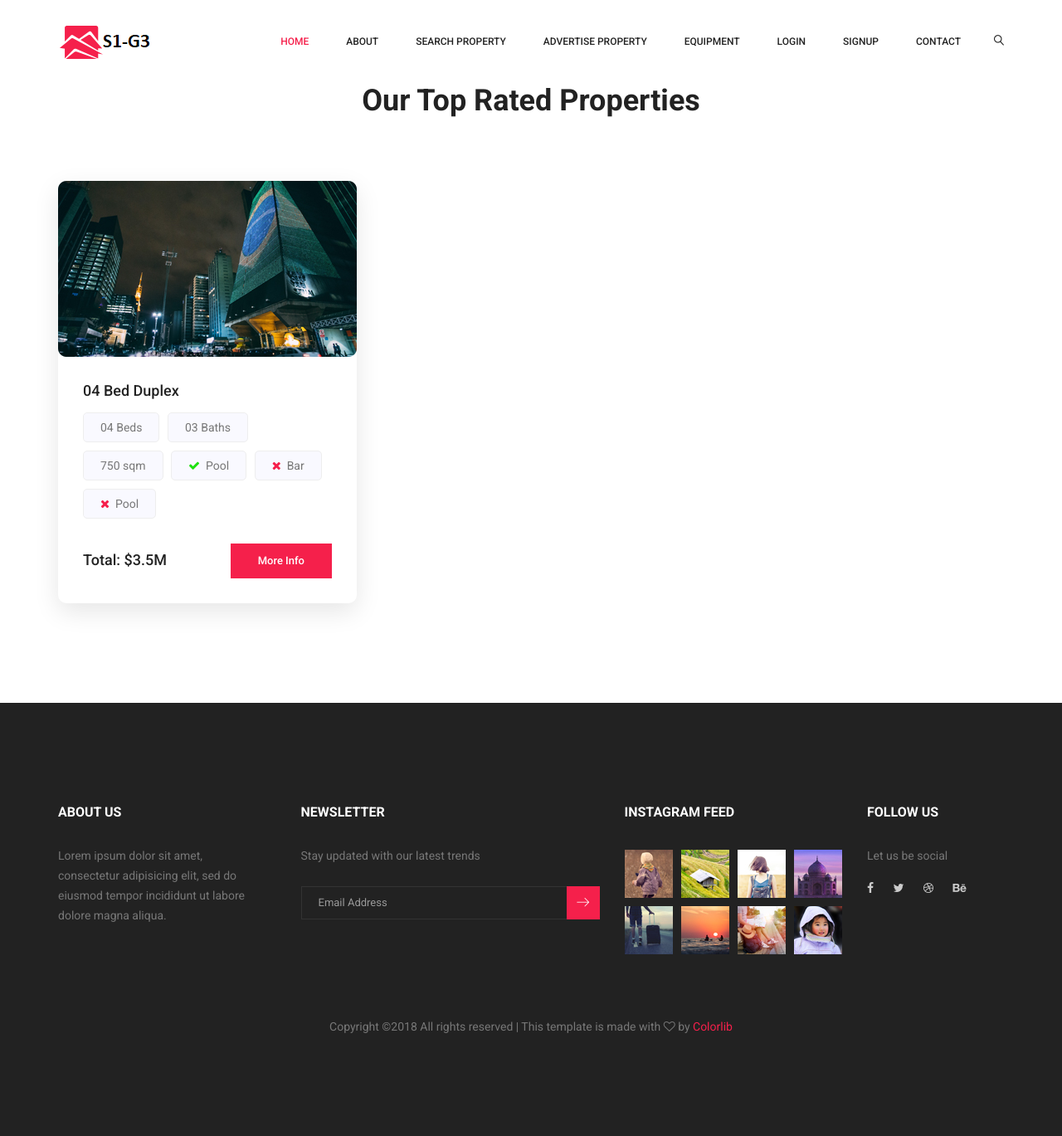
After one commit to internetteam3/myapp, a Django app: page /eproperty/advertisement/ in a window 1280 px wide. The commit adds this page. Shown: the whole page at 83% size. Run offline with Django 3.2, Linux system fonts and the light colour scheme; data comes from the database, SQL or seed files in the repository; both versions use the stored data as it was after the commit; some libraries are stand-ins or nearby versions.

Commit message:
developing advertising

```diff
--- a/eproperty/models.py
+++ b/eproperty/models.py
@@ -100,7 +100,7 @@ class Property(models.Model):
 #done-Bj
 class PropertyImages(models.Model):
     propertyImageID = models.AutoField(primary_key=True)
-    propertyID = models.ForeignKey(Property, on_delete=models.DO_NOTHING)
+    propertyID = models.ForeignKey(Property, on_delete=models.DO_NOTHING, related_name='propImg')
     propertyImage = models.ImageField(blank=True, null=True)
     propertyImageDescription = models.TextField()
 
--- /dev/null
+++ b/eproperty/templates/eproperty/Advertisement.html
@@ -0,0 +1,51 @@
+{% extends "template.html" %}
+{% block title %}Welcome{% endblock %}
+{% load static %}
+{% block content %}
+
+        <!--================Properties Area =================-->
+        <section class="properties_area">
+        	<div class="container">
+        		<div class="main_title">
+        			<h2>Our Top Rated Properties</h2>
+{#        			<p>Lorem ipsum dolor sit amet, consectetur adipisicing elit, sed do eiusmod tempor incididunt</p>#}
+        		</div>
+        		<div class="row properties_inner">
+
+
+
+        			<div class="col-lg-4">
+        				<div class="properties_item">
+        					<div class="pp_img">
+        						<img class="img-fluid" src="{% static '/img/properties/pp-1.jpg' %}" alt="">
+        					</div>
+        					<div class="pp_content">
+        						<a href="#"><h4>04 Bed Duplex</h4></a>
+        						<div class="tags">
+        							<a href="#">04 Beds</a>
+        							<a href="#">03 Baths</a>
+        							<a href="#">750 sqm</a>
+        							<a href="#"><i class="fa fa-check" aria-hidden="true"></i>Pool</a>
+        							<a href="#"><i class="fa fa-times" aria-hidden="true"></i>Bar</a>
+        							<a href="#"><i class="fa fa-times" aria-hidden="true"></i>Pool</a>
+        						</div>
+        						<div class="pp_footer">
+        							<h5>Total: $3.5M</h5>
+        							<a class="main_btn" href="#project1" data-toggle="modal">More Info</a>
+        						</div>
+        					</div>
+        				</div>
+        			</div>
+
+
+
+
+
+        		</div>
+        	</div>
+        </section>
+        <!--================End Properties Area =================-->
+
+
+
+{% endblock %}
--- a/eproperty/urls.py
+++ b/eproperty/urls.py
@@ -56,6 +56,9 @@ urlpatterns = [
                   url(r'^personalDetailUpdate/$',
                       views.PersonalDetailUpdate.as_view(),
                       name='PersonalDetail_update'),
+
+                  url(r'^advertisement/$', views.advertisement,
+                      name='Advertisement'),
 
 
 
--- a/eproperty/views.py
+++ b/eproperty/views.py
@@ -26,6 +26,34 @@ def sportEquip(request):
 def properties(request):
     return render(request, 'eproperty/properties.html')
 
+def advertisement(request):
+    propIDs = Advertisement.objects.order_by('-advStartDate').values('propertyID')
+
+    #prop = Property.objects.filter(propertyID__in=propIDs)
+    prop = Property.objects.filter(propertyID=3).prefetch_related('propImg').all()
+
+    print("hi")
+    print(prop)
+    for p in prop:
+
+        child = p.propImg.all()
+        print(child)
+
+
+    print("hi2")
+
+
+
+
+
+
+    context = {
+        'formU': propIDs
+    }
+
+
+    return render(request, 'eproperty/Advertisement.html')
+
 class login(View):
     form_class = LoginForm
     chpaswd_form_class = ChangePasswordForm
--- a/templates/template.html
+++ b/templates/template.html
@@ -89,7 +89,7 @@
 								<li class="nav-item active"><a class="nav-link" href="{% url 'eproperty:home' %}">Home</a></li>
 								<li class="nav-item"><a class="nav-link" href="{% url 'eproperty:about' %}">About</a></li>
                                 <li class="nav-item"><a class="nav-link" href="{% url 'eproperty:Search' %}">Search Property</a></li>
-								<li class="nav-item"><a class="nav-link" href="{% url 'eproperty:properties' %}">Advertise Property</a></li>
+								<li class="nav-item"><a class="nav-link" href="{% url 'eproperty:Advertisement' %}">Advertise Property</a></li>
 								<li class="nav-item"><a class="nav-link" href="{% url 'eproperty:sportEquip' %}">Equipment</a></li>
 
 								<!--<li class="nav-item submenu dropdown">
```
Also changed, not shown: db.sqlite3, eproperty/migrations/0008_auto_20181211_1936.py (added).
